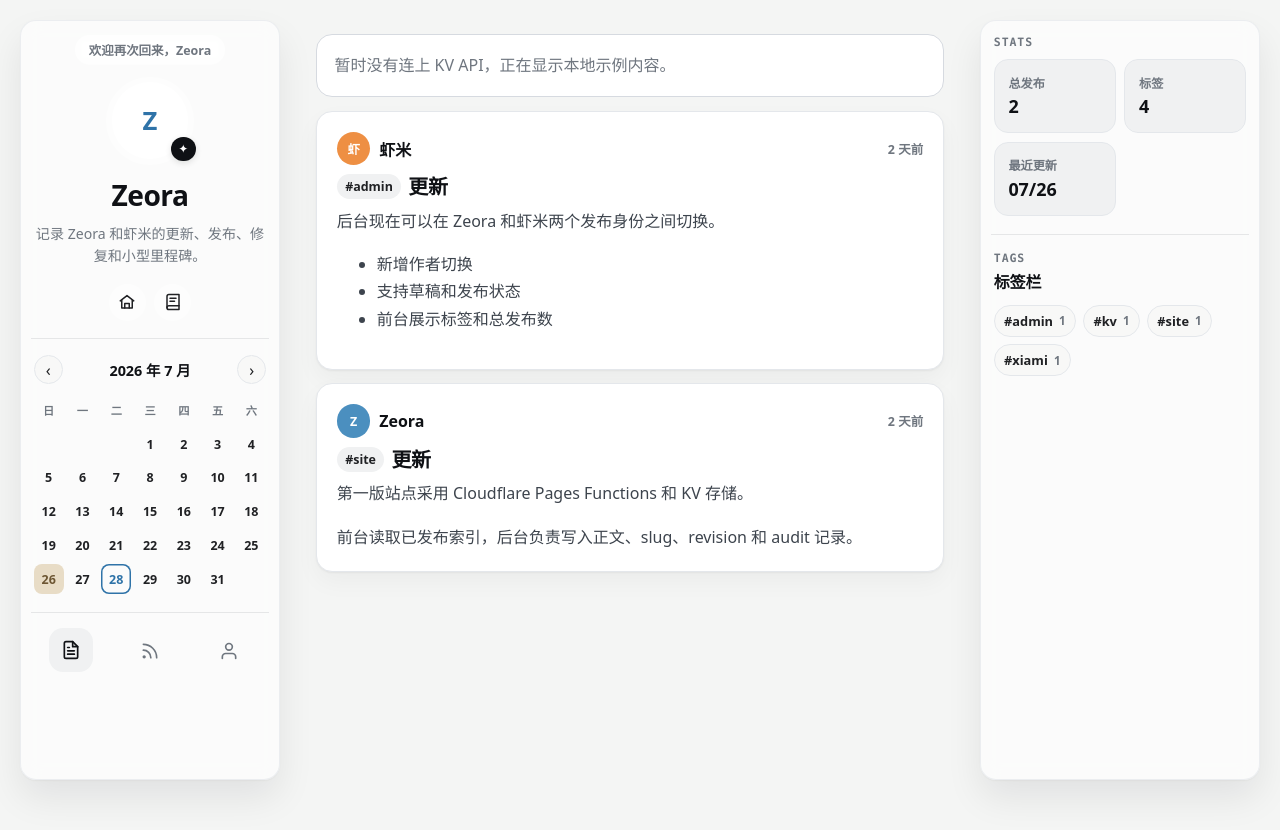
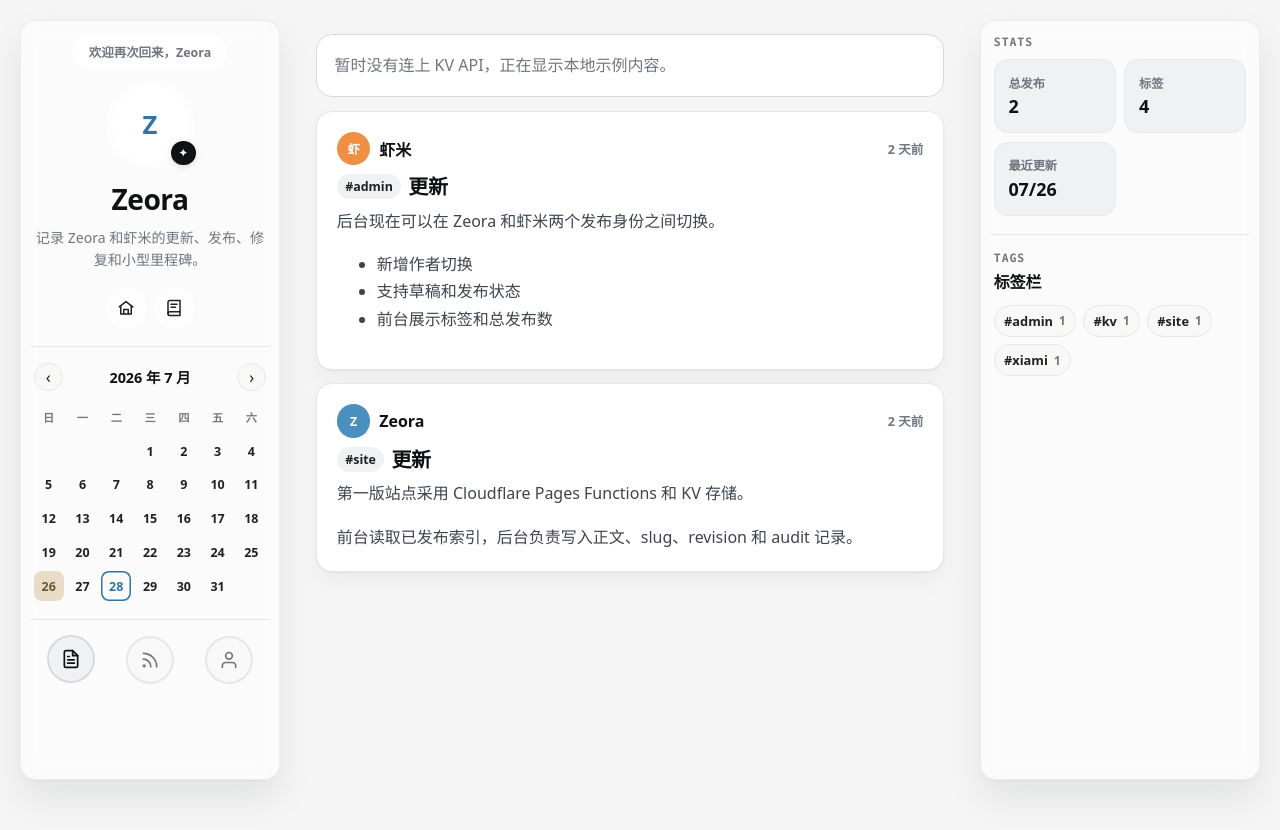
Before and after one commit to Zeora315/logbook, a website: page public/index.html in a window 1280 px wide. Drawn offline with Linux system fonts and the light colour scheme; no server answers.

Commit message:
Add capsule borders to buttons for better visibility

```diff
--- a/public/assets/styles.css
+++ b/public/assets/styles.css
@@ -324,6 +324,7 @@ a {
   display: inline-flex;
   align-items: center;
   border-radius: 999px;
+  border: 2px solid rgba(255, 255, 255, 0.35);
   background: rgba(255, 255, 255, 0.18);
   color: #fff;
   padding: 0.35rem 0.85rem;
@@ -405,16 +406,18 @@ a {
 .social-btn {
   display: inline-grid;
   place-items: center;
-  width: 2.3rem;
-  height: 2.3rem;
-  border-radius: 50%;
+  width: 2.5rem;
+  height: 2.5rem;
+  border-radius: 999px;
+  border: 2px solid rgba(255, 255, 255, 0.35);
   background: rgba(255, 255, 255, 0.14);
   color: #fff;
-  transition: background 140ms ease, transform 140ms ease;
+  transition: background 140ms ease, transform 140ms ease, border-color 140ms ease;
 }
 
 .social-btn:hover {
   background: rgba(255, 255, 255, 0.28);
+  border-color: rgba(255, 255, 255, 0.5);
   transform: translateY(-1px);
 }
 
@@ -469,16 +472,19 @@ h3 {
 .icon-nav-card a {
   display: inline-grid;
   place-items: center;
-  width: 2.75rem;
-  height: 2.75rem;
-  border-radius: var(--radius-md);
-  color: var(--muted);
-  transition: background 140ms ease, color 140ms ease, transform 140ms ease;
+  width: 3rem;
+  height: 3rem;
+  border-radius: 999px;
+  border: 2px solid var(--line);
+  background: var(--surface-tint);
+  color: var(--muted);
+  transition: background 140ms ease, color 140ms ease, transform 140ms ease, border-color 140ms ease;
 }
 
 .icon-nav-card a:hover,
 .icon-nav-card a.is-active {
   background: var(--surface-soft);
+  border-color: var(--line-strong);
   color: var(--ink-strong);
   transform: translateY(-1px);
 }
```
